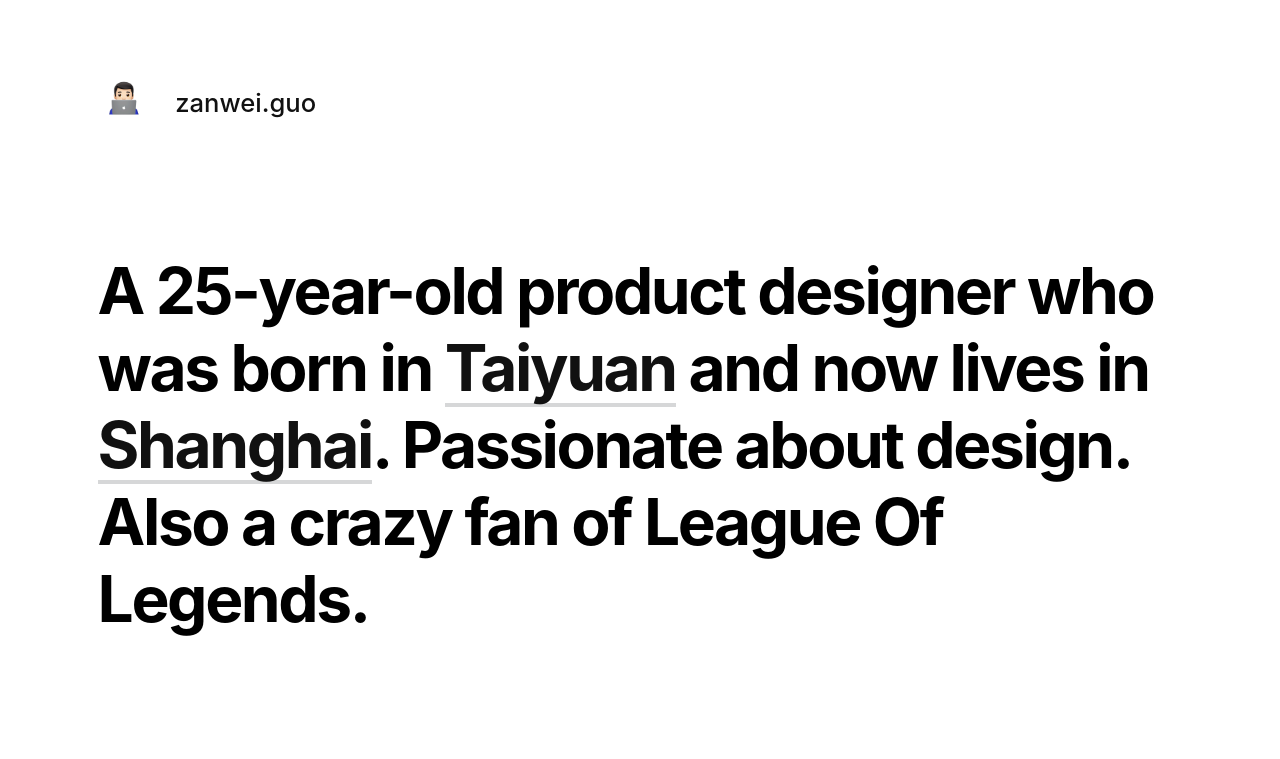
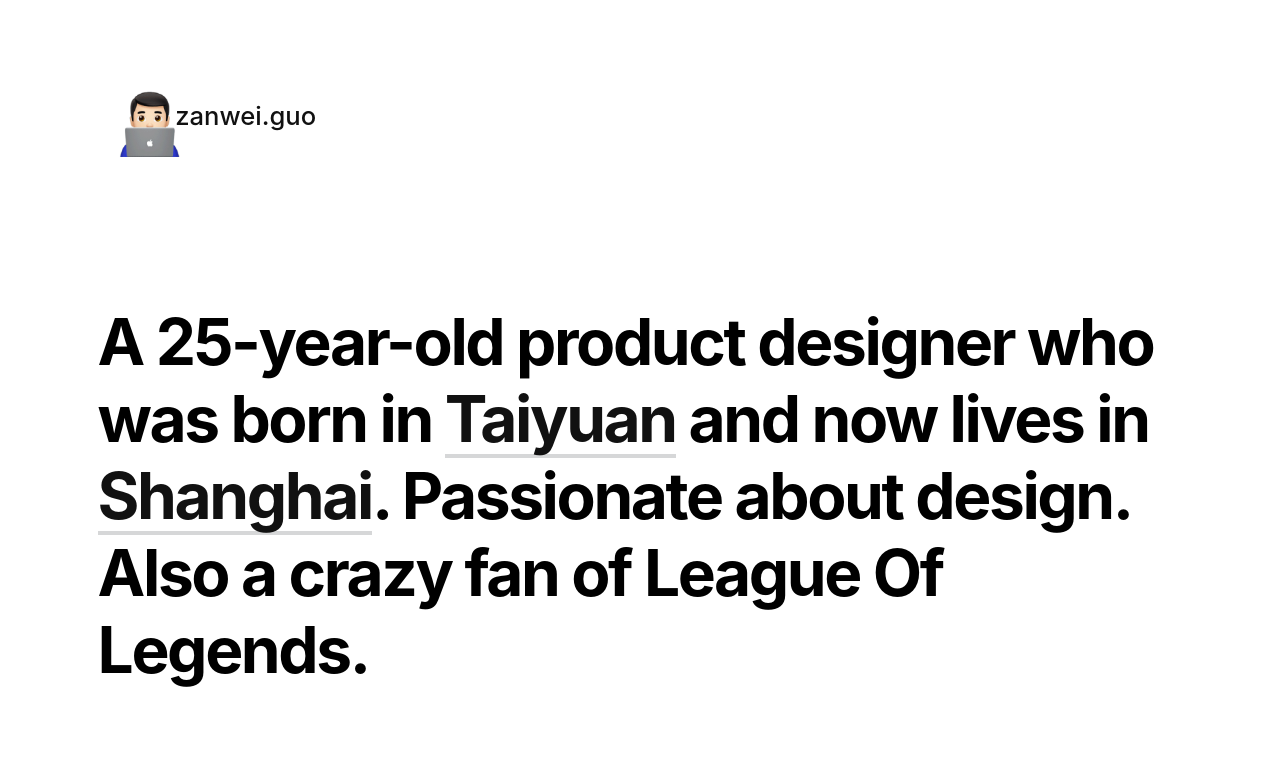
Before and after one commit to zanwei/zanwei.guo, a plain HTML site: page index.html in a window 1280 px wide. Shown: the top 759 px of the page. Drawn offline with Linux system fonts and the light colour scheme.

Commit message:
Update index.css

```diff
--- a/index.css
+++ b/index.css
@@ -84,6 +84,10 @@ a:hover {cursor: ne-resize; color: #D6D7D8;}
         position: absolute;
         font-size: 2vw;
     }
+    .gif {
+        width: 8vw;
+        height: 8vw;
+    }
 
 }
 
```
